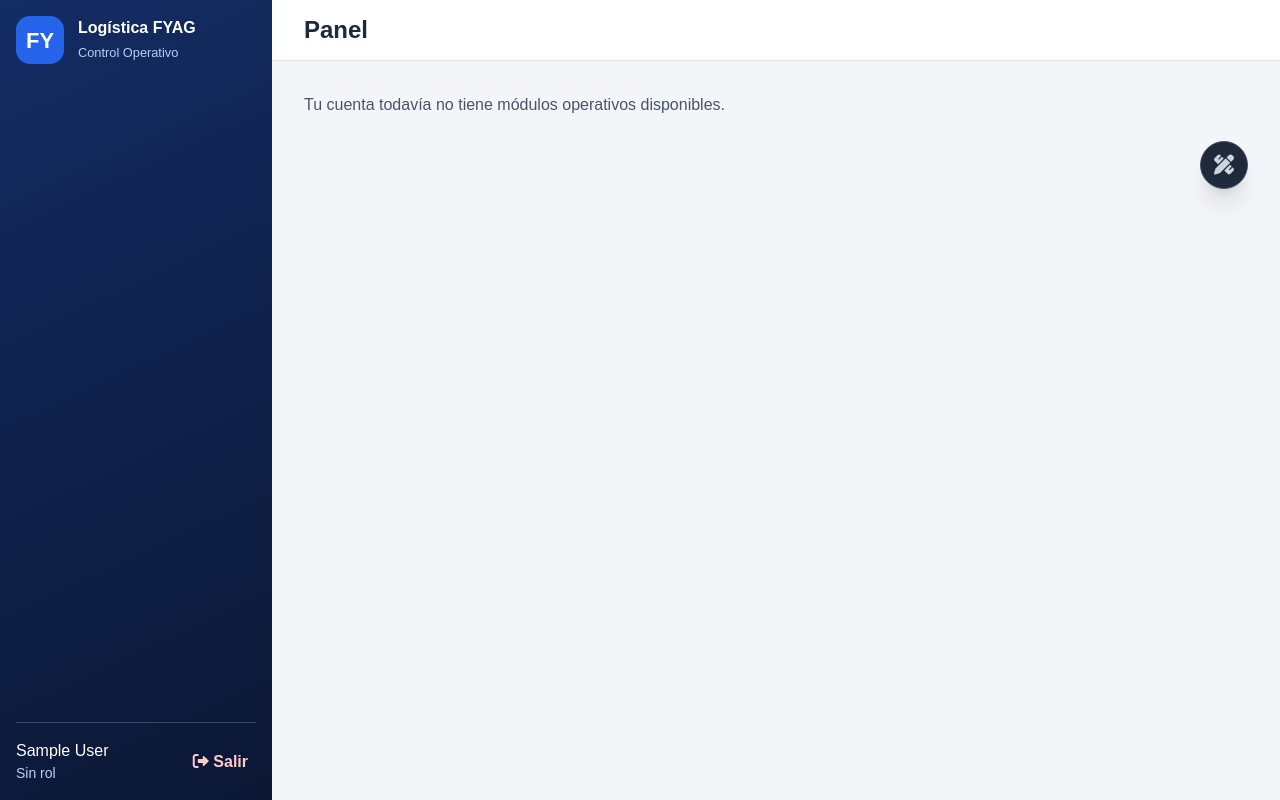
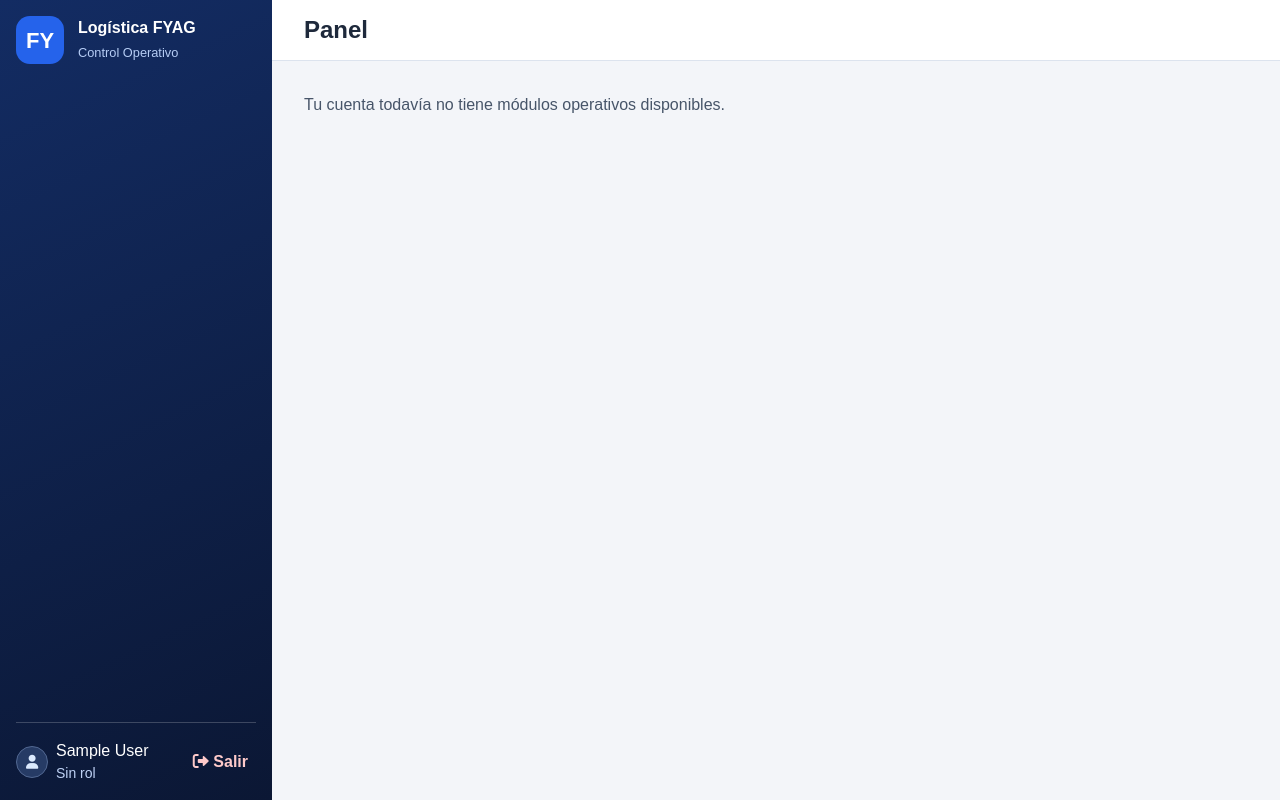
Before and after one commit to belen-sosaa/proyecto-alpha-fyag, a Django app: page /bodega/ in a window 1280 px wide. Run offline with Django 4.2, Linux system fonts and the light colour scheme; the visitor is signed in with stand-in values (Sample User, id 1); some libraries are stand-ins or nearby versions.

Commit message:
Modificacion de panel operativo

```diff
--- a/apps/bodega/templates/bodega/bodega.html
+++ b/apps/bodega/templates/bodega/bodega.html
@@ -1,24 +1,6 @@
 {% extends "base.html" %}
 
 {% block title %}Bodega | Logística FYAG{% endblock %}
-
-{% block extra_head %}
-<style>
-/* Modo boceto */
-body.modo-boceto * {
-  background-color: #f3f4f6 !important;
-  color: transparent !important;
-  border: 1px solid #9ca3af !important;
-  box-shadow: none !important;
-  border-radius: 4px !important;
-}
-body.modo-boceto i,
-body.modo-boceto img {
-  opacity: 0 !important;
-}
-
-</style>
-{% endblock %}
 
 {% block content %}
   <!-- Bodega y despachos -->
@@ -315,14 +297,6 @@ body.modo-boceto img {
   <span id="toast-msg"></span>
 </div>
 
-<!-- Modo boceto -->
-<button
-  onclick="alternarWireframe()"
-  class="ml-auto mt-6 bg-slate-800 text-slate-300 hover:text-white hover:bg-slate-900 w-12 h-12 rounded-full shadow-xl border border-slate-600 flex items-center justify-center transition hover:scale-110 z-40"
-  aria-label="Alternar modo boceto" title="Alternar modo boceto"
->
-  <i class="fas fa-pencil-ruler text-xl"></i>
-</button>
 {% endblock %}
 
 {% block extra_js %}
@@ -353,8 +327,5 @@ body.modo-boceto img {
     document.getElementById("motivo-merma").value = "";
   }
 
-  function alternarWireframe() {
-    document.body.classList.toggle("modo-boceto");
-  }
 </script>
 {% endblock %}
--- a/logistica_fyag/settings.py
+++ b/logistica_fyag/settings.py
@@ -48,6 +48,7 @@ INSTALLED_APPS = [
 
 MIDDLEWARE = [
     'django.middleware.security.SecurityMiddleware',
+    'whitenoise.middleware.WhiteNoiseMiddleware',
     'django.contrib.sessions.middleware.SessionMiddleware',
     'django.middleware.common.CommonMiddleware',
     'django.middleware.csrf.CsrfViewMiddleware',
@@ -138,7 +139,7 @@ USE_TZ = True
 # https://docs.djangoproject.com/en/4.2/howto/static-files/
 
 # ARCHIVOS ESTÁTICOS
-STATIC_URL = 'static/'
+STATIC_URL = '/static/'
 STATICFILES_DIRS = [BASE_DIR / 'static']
 STATIC_ROOT = BASE_DIR / 'staticfiles'
 
--- a/static/css/panel_operativo.css
+++ b/static/css/panel_operativo.css
@@ -138,6 +138,26 @@
   overflow-wrap: anywhere;
 }
 
+.identidad-operativa {
+  display: flex;
+  align-items: center;
+  gap: 0.5rem;
+  min-width: 0;
+}
+
+.icono-perfil {
+  display: grid;
+  flex: none;
+  place-items: center;
+  width: 2rem;
+  height: 2rem;
+  border: 1px solid #526892;
+  border-radius: 50%;
+  background: #263b65;
+  color: #dbeafe;
+  font-size: 0.875rem;
+}
+
 .perfil-operativo p:last-child {
   color: #bfd2f5;
   font-size: 0.875rem;
--- a/templates/navegacion_operativa.html
+++ b/templates/navegacion_operativa.html
@@ -33,9 +33,12 @@
   </nav>
 
   <div class="perfil-operativo">
-    <div>
-      <p id="nombre-usuario">{{ user.get_full_name|default:user.username }}</p>
-      <p>{{ rol_actual }}</p>
+    <div class="identidad-operativa">
+      <span class="icono-perfil" aria-hidden="true"><i class="fas fa-user"></i></span>
+      <div>
+        <p id="nombre-usuario">{{ user.get_full_name|default:user.username }}</p>
+        <p>{{ rol_actual }}</p>
+      </div>
     </div>
     <form method="post" action="{% url 'logout' %}">
       {% csrf_token %}
```
